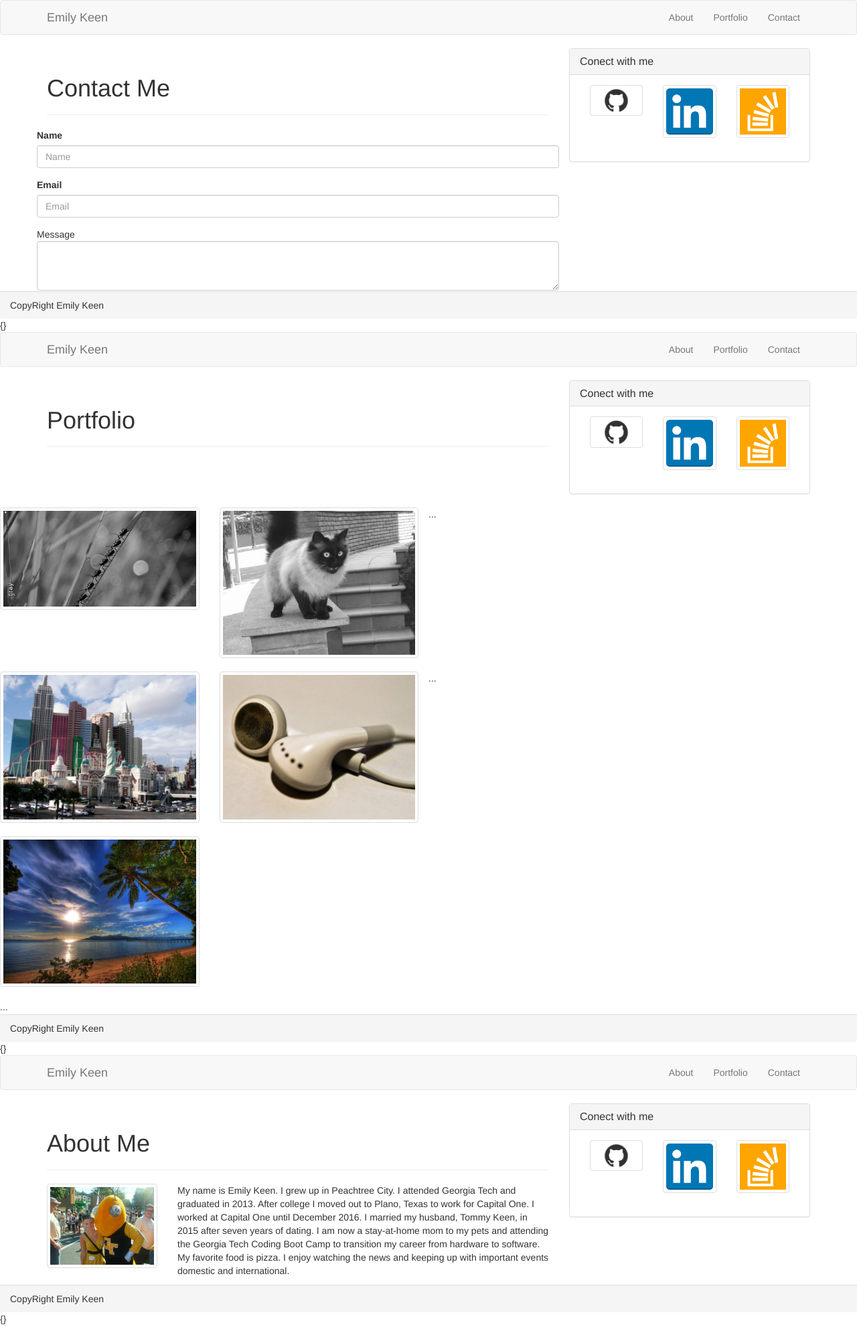
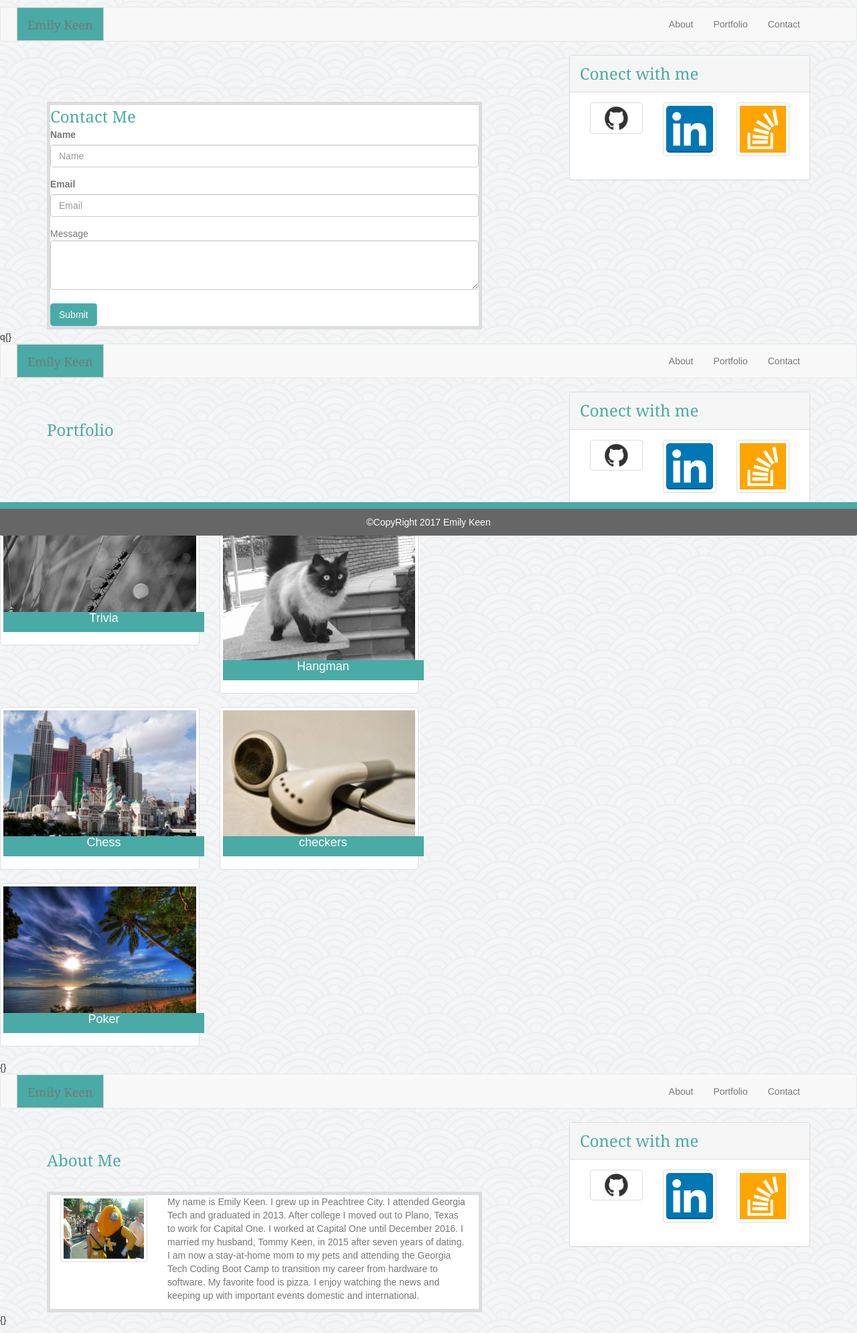
Before and after one commit to emilykeen/Bootstrap-Portfolio, a PHP site: page / in a window 1280 px wide. Shown: the whole page at 67% size. Run offline with PHP 8.4, Linux system fonts and the light colour scheme.

Commit message:
pushing changes

```diff
--- a/assets/css/style.css
+++ b/assets/css/style.css
@@ -1,97 +1,41 @@
 
 body {
-	background: url("../images/seigaiha.png") no-repeat left fixed;
-	 background-size:960px;
-	 max-width:960px;
+	background: url("../images/seigaiha.png");
 	 margin:10px auto;
 	 float: left;
 	}
 
-h1 {
-	color: white;
+.header {
+	color:white;
 	background-color:#4aaaa5;
 	border:1px solid #cccccc;
 	font-family: 'Georgia', Times, 'Times New Roman', serif;
 	float:left;
 	position: fixed;
-	left:20px;
+	color:white;
+	left:40px;
 	text-align:center;
 	}
 
-h2 {
+.header2 {
 	color:#4aaaa5;
 	font-family: 'Georgia', Times, 'Times New Roman', serif;
+	font-size: x-large;
 	}
 
-#header{
- 	position: fixed;
-	height:60px;
-	width:960px;
-	background: #ffffff;
-	color:#777777;
-	top:0;
-	left:0;
-	}
+h4{
+	position: absolute;
+	bottom: 30px;
+	left: 20px;
+	height:30px;
+	width:300px;
+	background: #4aaaa5;
+	text-align: center;
+	color:white;
+	z-index: 200px;
+	font-family: 'Arial', 'Helvetica Neue', Helvetica, sans-serif;}
 
 
-#links {
-	float:left;
-	font-size: 20px;
-	position:fixed;
-	left:690px;
-	top:20px;
-	width: 270px;
-	background: white;
-	font-family: 'Georgia', Times, 'Times New Roman', serif;
-	}
-
-.link {
-	color: #777777;
-	}
-
-
-#bio-image {
-  margin-right: 20px;
-  width: 200px;
-  height: 200px;
-  float:left;
-}
-
-
-.socailimages {
-  margin-right: 20px;
-  margin-top: 20px;
-  width: 50px;
-  height: 50px;
-  border width: 270px;
-}
-
-.portfolioimages {
-	margin-right: 20px;
-  	margin-top: 20px;
-  	width: 200px;
-  	height: 200px;
-  	position: relative;
- 	z-index: 100;
-  	float:left;
- 	}
-
-
-#connectwithme {
-	position:fixed;
-	left:680px;
-	top:150px;
-	float:left;
-	width: 270px;
-	background:#ffffff;
-	border:5px solid #dddddd;
-	text-align: center;
-	}
-
-
-#aboutmetext {
-	text-align: center;
-	}
 
 .maincontainer {
 	color:#777777;
@@ -100,72 +44,12 @@ h2 {
 	font-family: 'Arial', 'Helvetica Neue', Helvetica, sans-serif;
 	width:650px;
 	position:relative;
-	top:105px;
+	top:0px;
 	float:left;
 	left:15px;
 	z-index: 20;
 	}
 
-.label1{
-	position: absolute;
-	height:30px;
-	width:200px;
-	background: #4aaaa5;
-	text-align: center;
-	color:white;
-	z-index: 200;
-	top:220px;
-	font-family: 'Arial', 'Helvetica Neue', Helvetica, sans-serif;
-	}
-
-.label2{
-	position: absolute;
-	height:30px;
-	width:200px;
-	background: #4aaaa5;
-	color:white;
-	z-index: 200;
-	top:220px;
-	left:220px;
-	text-align: center;
-	font-family: 'Arial', 'Helvetica Neue', Helvetica, sans-serif;
-	}
-
-.label3{
-	position: absolute;
-	height:30px;
-	width:200px;
-	background: #4aaaa5;
-	text-align: center;
-	color:white;
-	z-index: 200;
-	top:460px;
-	font-family: 'Arial', 'Helvetica Neue', Helvetica, sans-serif;
-	}
-
-.label4{
-	position: absolute;
-	height:30px;
-	width:200px;
-	text-align: center;
-	background: #4aaaa5;
-	color:white;
-	z-index: 200;
-	top:460px;
-	left:220px;
-	font-family: 'Arial', 'Helvetica Neue', Helvetica, sans-serif;
-	}
-.label5{
-	position: absolute;
-	height:30px;
-	width:200px;
-	text-align: center;
-	background: #4aaaa5;
-	color:white;
-	z-index: 200;
-	top:660px;
-	font-family: 'Arial', 'Helvetica Neue', Helvetica, sans-serif;
-	}
 .title {
 	text-align: center;
 	font-family: 'Georgia', Times, 'Times New Roman', serif;
@@ -173,26 +57,24 @@ h2 {
 	font-size: 14px;
 	}
 
-#button {
-	padding:10px 20px;
-	font-size:14px;
-	background-color:#4aaaa5;
-	font-weight: bold;
-	color:white;
-	}
 
 .footer {
-	bottom: clear ;
+	bottom:clear ;
 	color:#fff;
 	background:#666666;
 	text-align:center;
 	position:fixed;
 	bottom:0px;
 	left:0px;
-	height:30px;
-	width:960px;
+	height:50px;
+	width: 100%;
 	z-index: 9999;
 	margin-top:200px;
 	font-family: 'Arial', 'Helvetica Neue', Helvetica, sans-serif;
 	border-top:10px solid #4aaaa5;
 	}
+
+	.button {
+
+		background:#4aaaa5;
+		color:white; }
--- a/contact.html
+++ b/contact.html
@@ -6,14 +6,16 @@
   <title>Contact me!</title>
   <!-- Bootstrap CDN -->
   <link rel="stylesheet" href="https://maxcdn.bootstrapcdn.com/bootstrap/3.3.6/css/bootstrap.min.css">
+    <link rel="stylesheet" type="text/css" href="assets/css/style.css">
+
 </head>
 <body>
   <nav class="navbar navbar-default">
     <div class="container">
       <div class="navbar-header">
-        <a class="navbar-brand" href="#">Emily Keen</a>
+        <a class="navbar-brand header"  href="#">Emily Keen</a>
       </div>
-      <div class="collapse navbar-collapse" id="bs-example-navbar-collapse-1">
+      <div class="collapse navbar-collapse">
         <ul class="nav navbar-nav navbar-right">
           <li><a href="index.html">About</a></li>
           <li><a href="portfolio.html">Portfolio</a></li>
@@ -26,10 +28,11 @@
     <div class="row">
       <div class="col-md-8">
         <div class="page-header">
-          <h1>Contact Me</h1>
+
         </div>
         <div class="row">
-        <form>
+        <form class="maincontainer">
+                  <div class="header2">Contact Me</div>
   <div class="form-group">
     <label for="exampleInputName1">Name</label>
     <input type="name" class="form-control" id="exampleInputName1" placeholder="Name">
@@ -40,30 +43,31 @@
   </div>
   <bold>Message</bold> <br>
           <textarea class="form-control" rows="3"></textarea>
+          <br>
+  <button type="button" class="btn btn-info button">Submit</button>
 </form>
-
         </div>
       </div>
       <div class="col-md-4">
         <div class="panel panel-default">
           <div class="panel-heading">
-            <h3 class="panel-title">Conect with me</h3>
+            <div class="panel-title header2">Conect with me</div>
           </div>
           <div class="panel-body">
 
       <div class="col-md-4">
-      <a href="#" class="thumbnail">
+      <a href="https://github.com/emilykeen" class="thumbnail">
       <img src="assets/images/github.jpg" alt="Github">
     </a>
     </div>
 
       <div class="col-md-4">
-     <a href="#" class="thumbnail">
+     <a href="https://www.linkedin.com/in/emily-keen" class="thumbnail">
       <img src="assets/images/linkedin.jpg" alt="linkedin">
     </a>
     </div>
       <div class="col-md-4">
-     <a href="#" class="thumbnail">
+     <a href="http://stackoverflow.com/users/7382034/emily-keen?tab=profile" class="thumbnail">
       <img src="assets/images/stackoverflow.jpg" alt="stackoverflow">
     </a>
     </div>
@@ -77,6 +81,6 @@
   <div class="col-md-12">
   </div>
   </div>
-   <div class="panel-footer">CopyRight Emily Keen</div>
+   <div class="panel-footer footer">&copy;CopyRight 2017 Emily Keen</div>
 </body>
-</html>
+</html>q
--- a/index.html
+++ b/index.html
@@ -6,12 +6,13 @@
   <title>About me!</title>
   <!-- Bootstrap CDN -->
   <link rel="stylesheet" href="https://maxcdn.bootstrapcdn.com/bootstrap/3.3.6/css/bootstrap.min.css">
+  <link rel="stylesheet" type="text/css" href="assets/css/style.css">
 </head>
 <body>
   <nav class="navbar navbar-default">
     <div class="container">
       <div class="navbar-header">
-        <a class="navbar-brand" href="#">Emily Keen</a>
+        <a class="navbar-brand header">Emily Keen</a>
       </div>
       <div class="collapse navbar-collapse" id="bs-example-navbar-collapse-1">
         <ul class="nav navbar-nav navbar-right">
@@ -26,9 +27,10 @@
     <div class="row">
       <div class="col-md-8">
         <div class="page-header">
-          <h1>About Me</h1>
+          <div class="header2">About Me</div>
         </div>
         <div class="row">
+        <div class="maincontainer">
           <div class="col-md-3">
             <img src="assets/images/buzz_and_me.jpg" alt="me" class="img-thumbnail">
           </div>
@@ -38,27 +40,29 @@
             </p>
           </div>
         </div>
+        </div>
       </div>
+
       <div class="col-md-4">
         <div class="panel panel-default">
           <div class="panel-heading">
-            <h3 class="panel-title">Conect with me</h3>
+            <div class="panel-title header2">Conect with me</div>
           </div>
           <div class="panel-body">
 
       <div class="col-md-4">
-      <a href="#" class="thumbnail">
+      <a href="https://github.com/emilykeen" class="thumbnail">
       <img src="assets/images/github.jpg" alt="Github">
     </a>
     </div>
 
       <div class="col-md-4">
-     <a href="#" class="thumbnail">
+     <a href="https://www.linkedin.com/in/emily-keen" class="thumbnail">
       <img src="assets/images/linkedin.jpg" alt="linkedin">
     </a>
     </div>
       <div class="col-md-4">
-     <a href="#" class="thumbnail">
+     <a href="http://stackoverflow.com/users/7382034/emily-keen?tab=profile" class="thumbnail">
       <img src="assets/images/stackoverflow.jpg" alt="stackoverflow">
     </a>
     </div>
@@ -72,6 +76,6 @@
   <div class="col-md-12">
   </div>
   </div>
-   <div class="panel-footer">CopyRight Emily Keen</div>
+   <div class="panel-footer footer">&copy;CopyRight 2017 Emily Keen</div>
 </body>
 </html>
--- a/portfolio.html
+++ b/portfolio.html
@@ -6,12 +6,14 @@
   <title>Portfolio!</title>
   <!-- Bootstrap CDN -->
   <link rel="stylesheet" href="https://maxcdn.bootstrapcdn.com/bootstrap/3.3.6/css/bootstrap.min.css">
+    <link rel="stylesheet" type="text/css" href="assets/css/style.css">
+
 </head>
 <body>
   <nav class="navbar navbar-default">
     <div class="container">
       <div class="navbar-header">
-        <a class="navbar-brand" href="#">Emily Keen</a>
+        <a class="navbar-brand header">Emily Keen</a>
       </div>
       <div class="collapse navbar-collapse" id="bs-example-navbar-collapse-1">
         <ul class="nav navbar-nav navbar-right">
@@ -26,7 +28,7 @@
     <div class="row">
       <div class="col-md-8">
         <div class="page-header">
-          <h1>Portfolio</h1>
+          <div class="header2">Portfolio</div>
         </div>
         <div class="row">
           <div class="col-md-9">
@@ -39,23 +41,24 @@
       <div class="col-md-4">
         <div class="panel panel-default">
           <div class="panel-heading">
-            <h3 class="panel-title">Conect with me</h3>
+            <div class="panel-title header2">Conect with me</div>
           </div>
           <div class="panel-body">
 
       <div class="col-md-4">
-      <a href="#" class="thumbnail">
+      <a href="https://github.com/emilykeen" class="thumbnail">
       <img src="assets/images/github.jpg" alt="Github">
+
     </a>
     </div>
 
       <div class="col-md-4">
-     <a href="#" class="thumbnail">
+     <a href="https://www.linkedin.com/in/emily-keen" class="thumbnail">
       <img src="assets/images/linkedin.jpg" alt="linkedin">
     </a>
     </div>
       <div class="col-md-4">
-     <a href="#" class="thumbnail">
+     <a href="http://stackoverflow.com/users/7382034/emily-keen?tab=profile" class="thumbnail">
       <img src="assets/images/stackoverflow.jpg" alt="stackoverflow">
     </a>
     </div>
@@ -64,21 +67,23 @@
       </div>
     </div>
   </div>
-
-
-
 <div class="row">
   <div class="col-xs-3">
     <a href="#" class="thumbnail">
       <img src="assets/images/random_image_1.jpg" alt="image 1">
+              <div class="caption">
+        <h4>Trivia</h4>
+        </div>
     </a>
   </div>
     <div class="col-xs-3">
     <a href="#" class="thumbnail">
       <img src="assets/images/random_image_2.jpg" alt="image 2">
+        <div class="caption">
+          <h4>Hangman</h4>
+        </div>
     </a>
   </div>
-  ...
 </div>
 
 
@@ -86,33 +91,36 @@
   <div class="col-xs-3">
     <a href="#" class="thumbnail">
       <img src="assets/images/random_image_3.jpg" alt="image 3">
+              <div class="caption">
+        <h4>Chess</h4>
+        </div>
     </a>
   </div>
     <div class="col-xs-3">
     <a href="#" class="thumbnail">
       <img src="assets/images/random_image_4.jpg" alt="image 4">
+        <div class="caption">
+          <h4>checkers</h4>
+        </div>
     </a>
   </div>
-  ...
 </div>
 <div class="row">
   <div class="col-xs-3">
     <a href="#" class="thumbnail">
       <img src="assets/images/random_image_5.jpg" alt="image 5">
+        <div class="caption">
+          <h4>Poker</h4>
+        </div>
     </a>
   </div>
 
   </div>
-  ...
 </div>
-
-
-
-
   <div class="row">
   <div class="col-md-12">
   </div>
   </div>
-   <div class="panel-footer">CopyRight Emily Keen</div>
+   <div class="panel-footer footer">&copy;CopyRight 2017 Emily Keen <br></div>
 </body>
 </html>
```
